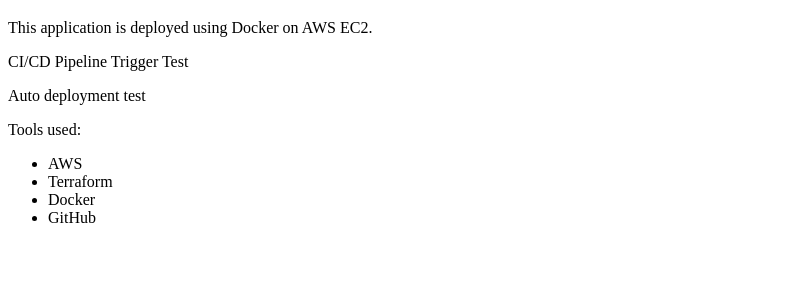
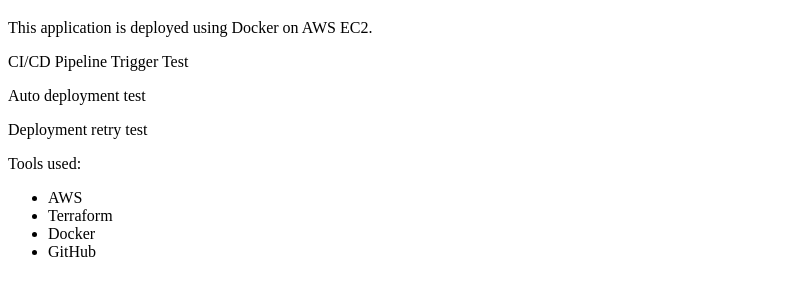
Before and after one commit to Roman-ab/-devops-docker-app, a plain HTML site: page index.html in a window 1280 px wide. Shown: the part 62-358 px from the top of the page, without its empty margins (0-789 px from the left). Drawn offline with Linux system fonts and the light colour scheme.

Commit message:
Update index.html

```diff
--- a/index.html
+++ b/index.html
@@ -8,6 +8,7 @@
     <p>This application is deployed using Docker on AWS EC2.</p>
     <p>CI/CD Pipeline Trigger Test</p>
     <p>Auto deployment test</p>
+    <p>Deployment retry test</p>
     <p>Tools used:</p>
     <ul>
         <li>AWS</li>
```
